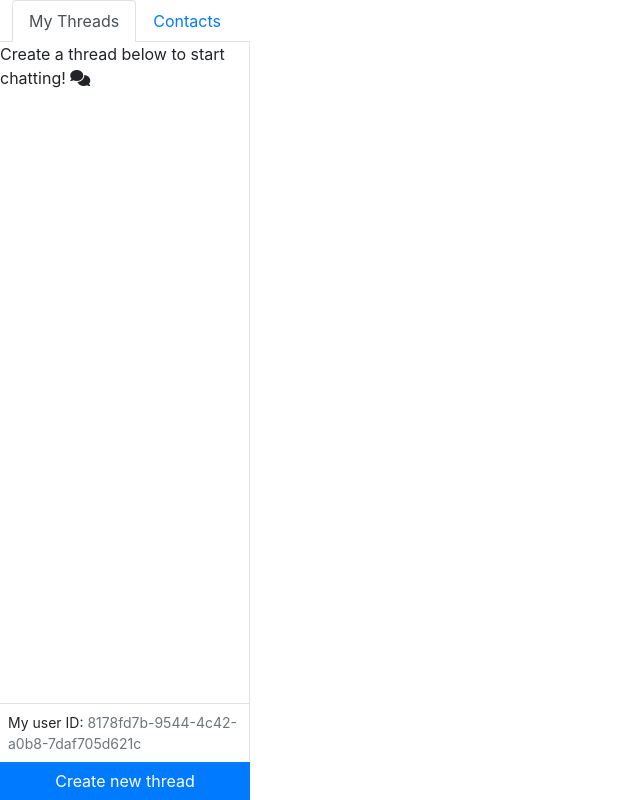
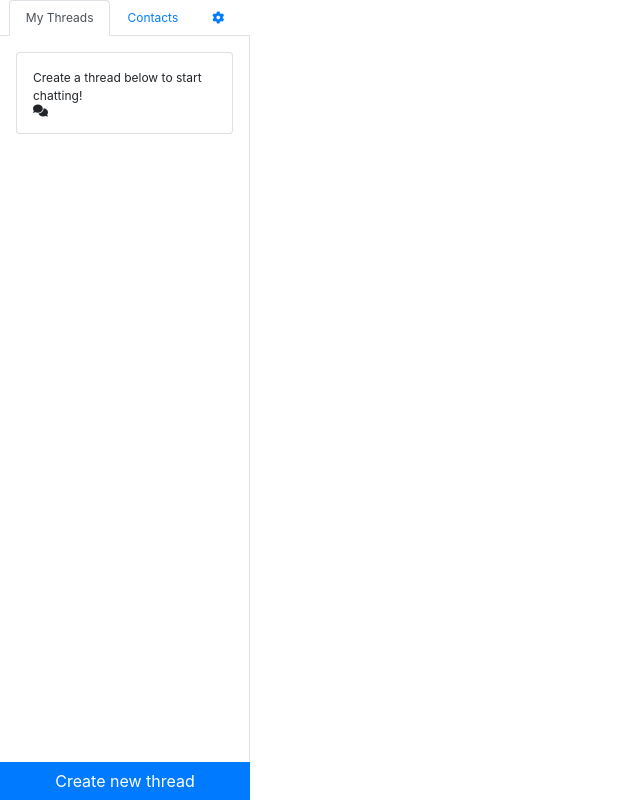
Before and after one commit to heyitsyuliya/chat-app, a React (Create React App) app in the folder client/: page / in a window 1280 px wide. Both pictures are taken after a click on the button "Sign Up". Shown: the whole page, without its empty margins (0-640 px from the left). Built offline with nearby package versions, Linux system fonts and the light colour scheme.

Commit message:
feature: users are now able to clear local storage for the app. improvement: styled empty state messages

```diff
--- a/client/src/components/Contacts.js
+++ b/client/src/components/Contacts.js
@@ -1,5 +1,5 @@
 import React from 'react'
-import { ListGroup } from 'react-bootstrap'
+import { ListGroup, Card } from 'react-bootstrap'
 import { useContacts } from '../contexts/ContactsProvider'
 
 export default function Contacts() {
@@ -8,7 +8,7 @@ export default function Contacts() {
   // will be falsey if we don'ty have any contacts created
   const contactsCount = contacts[0]
   const emptyState = (
-    <p>Looks like you don't have any contacts created 🤷🏻</p>
+    <Card className='p-3 m-3'>Looks like you don't have any contacts created 🤷🏻</Card>
   );
 
   return (
--- a/client/src/components/Sidebar.js
+++ b/client/src/components/Sidebar.js
@@ -1,5 +1,5 @@
 import React, { useState } from 'react'
-import { Tab, Nav, Button, Modal } from 'react-bootstrap'
+import { Tab, Nav, Button, Modal, Card } from 'react-bootstrap'
 import Contacts from './Contacts'
 import CreateNewContactModal from './CreateNewContactModal'
 import CreateNewThreadModal from './CreateNewThreadModal'
@@ -7,6 +7,7 @@ import Threads from './Threads'
 
 const THREADS_KEY = 'threads'
 const CONTACTS_KEY = 'contacts'
+const SETTINGS_KEY = 'settings'
 
 export default function Sidebar({ id }) {
 
@@ -23,7 +24,7 @@ export default function Sidebar({ id }) {
 
   return (
 
-    <div style={{ width: '250px'}} className='d-flex flex-column'>
+    <div style={{ width: '250px', fontSize: '12px'}} className='d-flex flex-column'>
 
       <Tab.Container activeKey={activeKey} onSelect={setActiveKey}>
 
@@ -35,6 +36,10 @@ export default function Sidebar({ id }) {
           <Nav.Item>
             <Nav.Link eventKey={CONTACTS_KEY}>Contacts</Nav.Link>
           </Nav.Item>
+
+          <Nav.Item>
+            <Nav.Link eventKey={SETTINGS_KEY}><i className="fas fa-cog"></i></Nav.Link>
+          </Nav.Item>
         </Nav>
 
         <Tab.Content className='border-right overflow-auto flex-grow-1'>
@@ -45,12 +50,27 @@ export default function Sidebar({ id }) {
           <Tab.Pane eventKey={CONTACTS_KEY}>
             <Contacts />
           </Tab.Pane>
+
+          <Tab.Pane eventKey={SETTINGS_KEY} className='d-flex flex-column align-items-center'>
+            {/* Section on the bottom of the nav that displays user ID and Create new ...  button */}
+            <Card className='p-2 m-2 small'>
+              My user ID: <span className='text-muted'>{id}</span>
+            </Card>
+
+            <Card className='p-3 m-3 text-muted'>
+              Clicking the button below will erase all data associated with Chat App, including all threads, contacts and user IDs.
+            </Card>
+            <Button className='rounded btn-warning' onClick={() => {
+              localStorage.removeItem('chat-app-threads')
+              localStorage.removeItem('chat-app-contacts')
+              localStorage.removeItem('chat-app-userId')
+              // I had to... :/
+              window.location.reload(true);
+            }}>
+              Clear local storage
+            </Button>
+          </Tab.Pane>
         </Tab.Content>
-
-        {/* Section on the bottom of the nav that displays user ID and Create new ...  button */}
-        <div className='p-2 border-top border-right small'>
-          My user ID: <span className='text-muted'>{id}</span>
-        </div>
 
         {/* clicking Create new ... button will open respective modal */}
         <Button className='rounded-0' onClick={() => {setModalOpen(true)}}>
--- a/client/src/components/Threads.js
+++ b/client/src/components/Threads.js
@@ -1,5 +1,5 @@
 import React from 'react'
-import { ListGroup } from 'react-bootstrap'
+import { Card, ListGroup } from 'react-bootstrap'
 import { useThreads } from '../contexts/ThreadsProvider'
 
 export default function Threads() {
@@ -8,7 +8,7 @@ export default function Threads() {
   // will be falsey if we don'ty have any contacts created
   const threadsCount = threads[0]
   const emptyState = (
-    <div className='empty-state'>Create a thread below to start chatting! <i className="fas fa-comments"></i></div>
+    <Card className='empty-state p-3 m-3'>Create a thread below to start chatting! <i className="fas fa-comments"></i></Card>
   )
 
   // this function calls provider function that is responsible for delition
```
Also changed, not shown: 2 other files (tests, documents, lock files or other folders).
